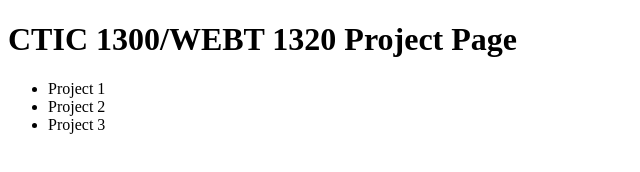
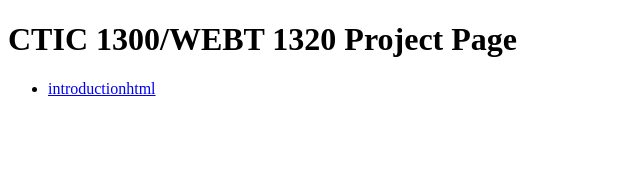
Before and after one commit to eghardin01/usingGithub, a plain HTML site: page index.html in a window 1280 px wide. Shown: the whole page, without its empty margins (0-640 px from the left). Drawn offline with Linux system fonts and the light colour scheme.

Commit message:
Update index.html

```diff
--- a/index.html
+++ b/index.html
@@ -9,9 +9,8 @@
     <body>
         <h1>CTIC 1300/WEBT 1320 Project Page</h1>
         <Ul>
-            <li>Project 1</li>
-            <li>Project 2</li>
-            <li>Project 3</li>
+            <li><a href="introductionhtml/index.html" target="_blank">introductionhtml</a></li>
+
         </Ul>
     </body>
 
```
